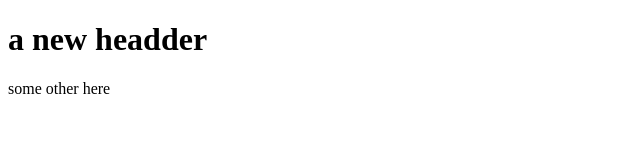
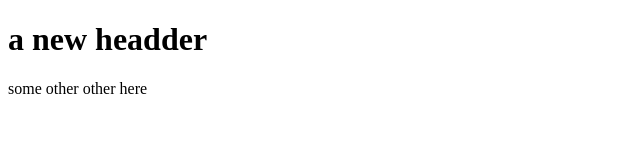
Before and after one commit to NataEn/playing-with-git, a plain HTML site: page index.html in a window 1280 px wide. Shown: the full height of the page, 0-640 px from the left. Drawn offline with Linux system fonts and the light colour scheme.

Commit message:
editing the p tag

```diff
--- a/index.html
+++ b/index.html
@@ -9,7 +9,7 @@
   </head>
   <body>
     <h1>a new headder</h1>
-    <p>some other here</p>
+    <p>some other other here</p>
     <script src="./main.js"></script>
   </body>
 </html>
```
